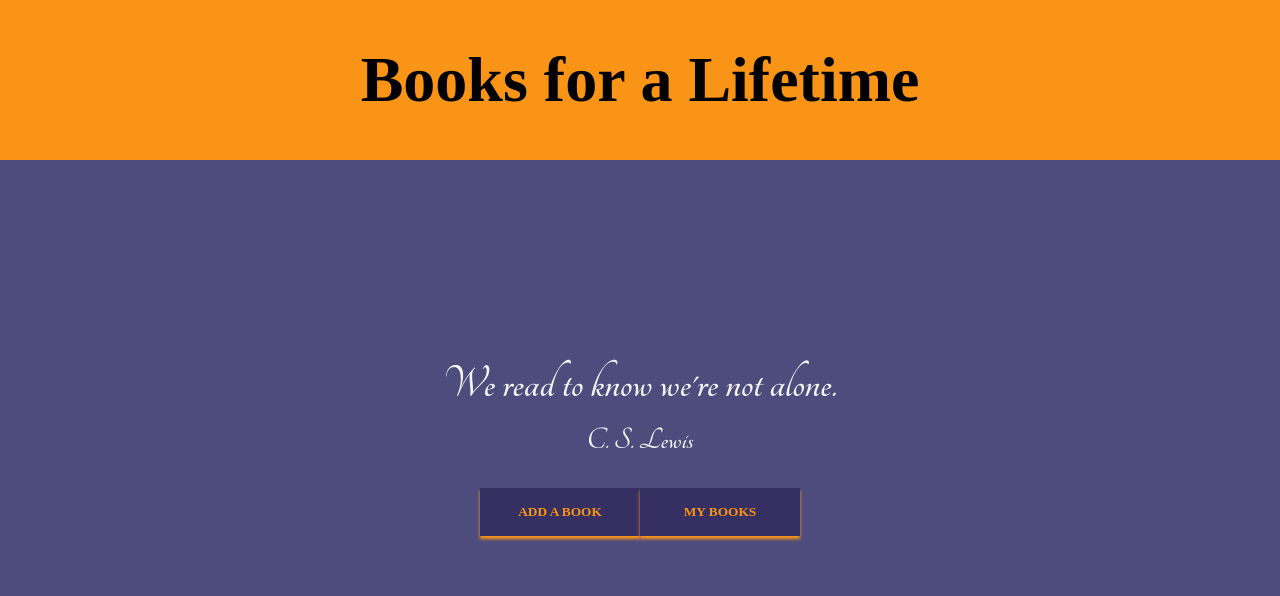
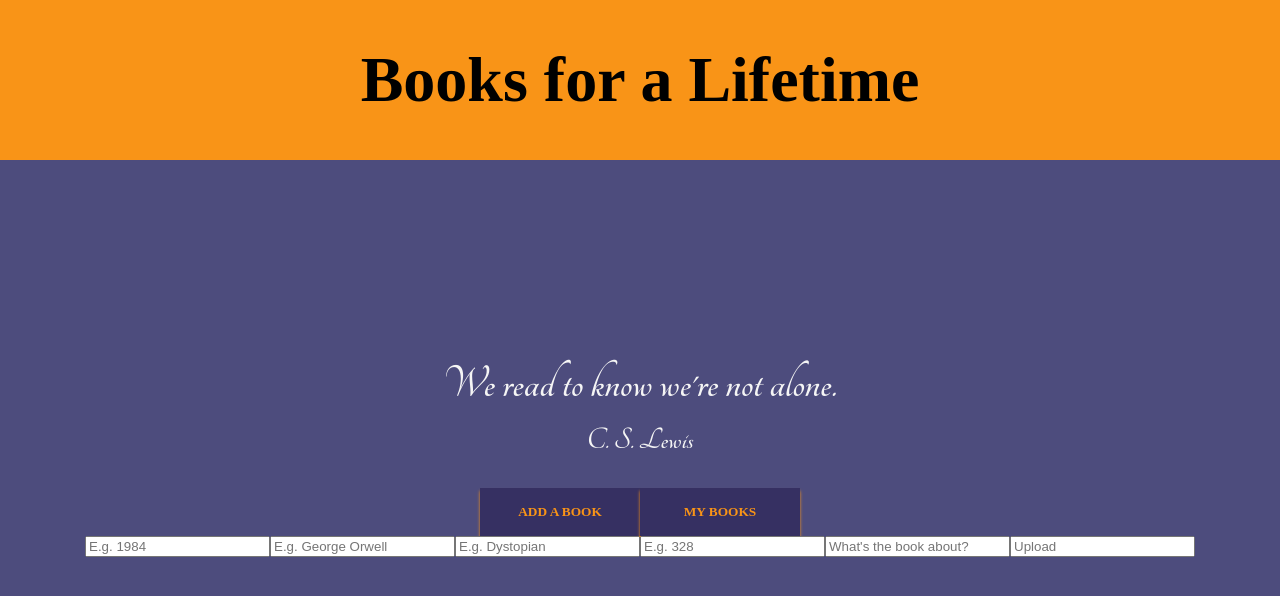
Before and after one commit to gabriele-andolina/book-organiser, a React (Create React App) app: page / in a window 1280 px wide. Shown: the top 596 px of the page. Built offline with nearby package versions, Linux system fonts and the light colour scheme; a web font is replaced by a local one.

Commit message:
Components: Created Form with basic structure

```diff
--- a/src/App.js
+++ b/src/App.js
@@ -38,6 +38,7 @@ function Main() {
                 )}
                 {myBooksIsActive && <Button>My Books</Button>}
             </div>
+            <Form />
         </div>
     );
 }
@@ -55,4 +56,17 @@ function Button({ onClick, children }) {
     return <button onClick={onClick}>{children}</button>;
 }
 
+function Form() {
+    return (
+        <form>
+            <input placeholder="E.g. 1984"></input>
+            <input placeholder="E.g. George Orwell"></input>
+            <input placeholder="E.g. Dystopian"></input>
+            <input placeholder="E.g. 328"></input>
+            <input placeholder="What's the book about?"></input>
+            <input placeholder="Upload"></input>
+        </form>
+    );
+}
+
 export default App;
```
